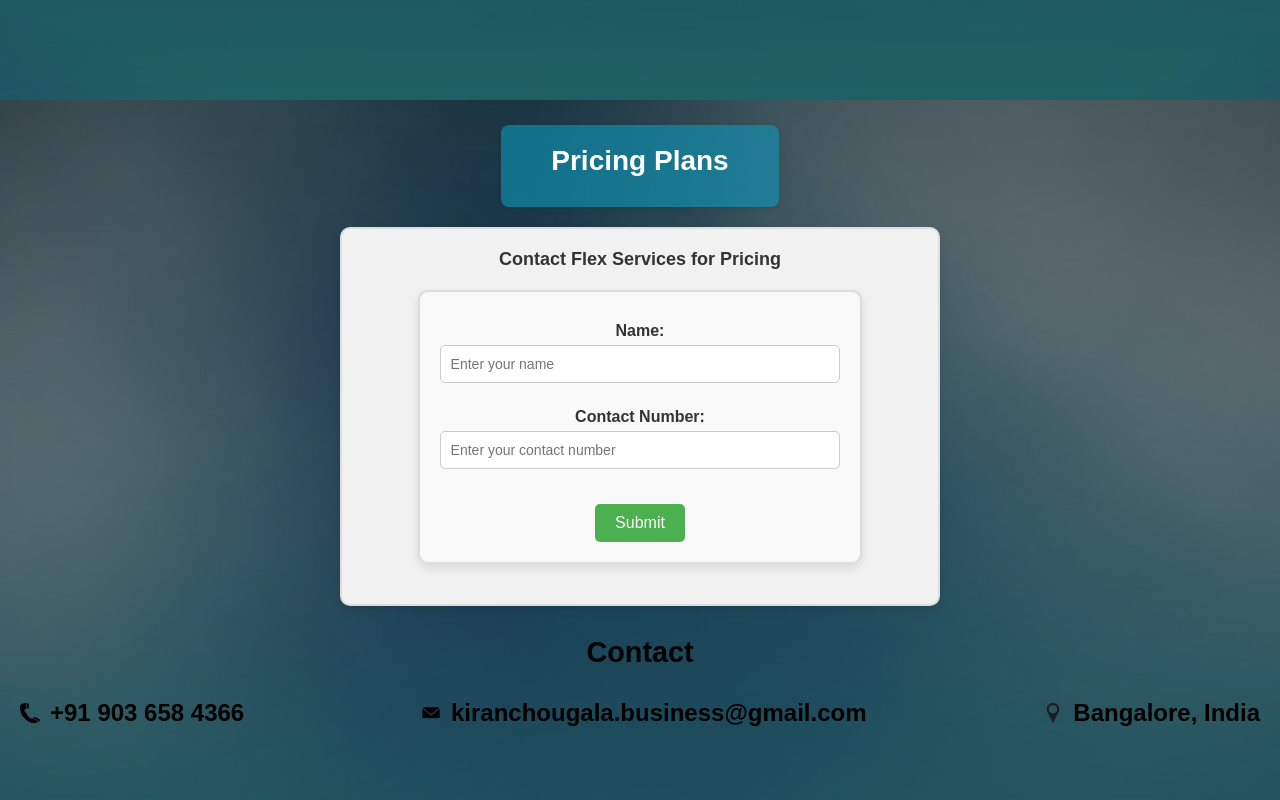
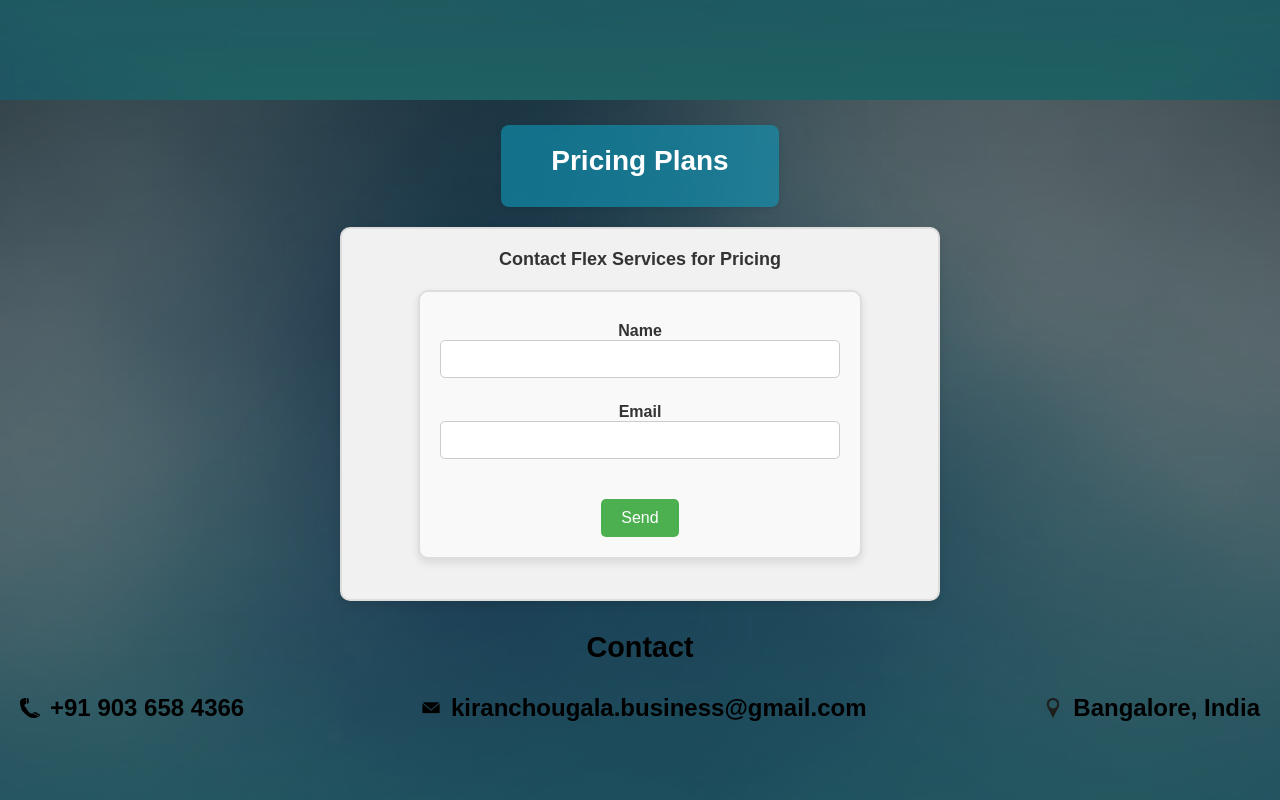
Before and after one commit to rohitKumarmm/Flex_Service, a website: page index.html in a window 1280 px wide. Shown: the part 2670-3470 px from the top of the page. Drawn offline with Linux system fonts and the light colour scheme.

Commit message:
Update index.html

```diff
--- a/index.html
+++ b/index.html
@@ -126,17 +126,17 @@
             <p>Contact Flex Services for Pricing</p>
 
             <div class="form-card">
-                <form action="/post" method="POST" id="response-form" data-netlify="true">
-                    <input type="hidden" name="form-name" value="contact" />
-                    <label for="name">Name:</label>
-                    <input type="text" id="name" name="name" placeholder="Enter your name" required />
-
-                    <label for="contact">Contact Number:</label>
-                    <input type="tel" id="contact" name="contact" placeholder="Enter your contact number" required />
-
-                    <button type="submit">Submit</button>
-                </form>
-                <!-- <form id="response-form" method="POST" action="/post">
+               <form name="contact" netlify>
+  <p>
+    <label>Name <input type="text" name="name" /></label>
+  </p>
+  <p>
+    <label>Email <input type="email" name="email" /></label>
+  </p>
+  <p>
+    <button type="submit">Send</button>
+  </p>
+</form>                <!-- <form id="response-form" method="POST" action="/post">
                     <input type="text" id="name" name="name" required>
                     <input type="text" id="contact" name="contact" required>
                     <button type="submit">Submit</button>
```
